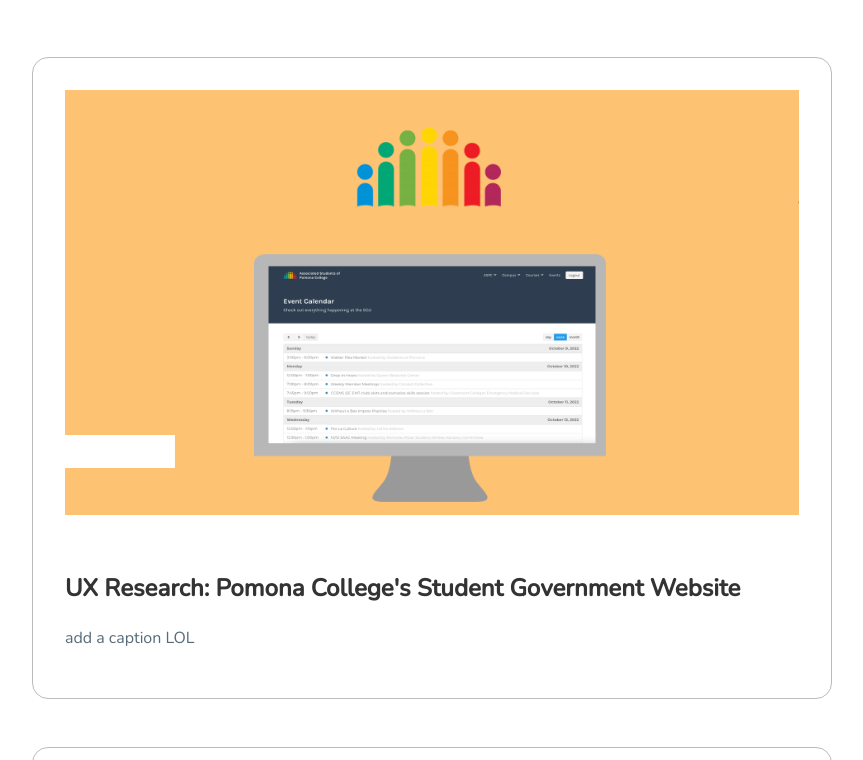
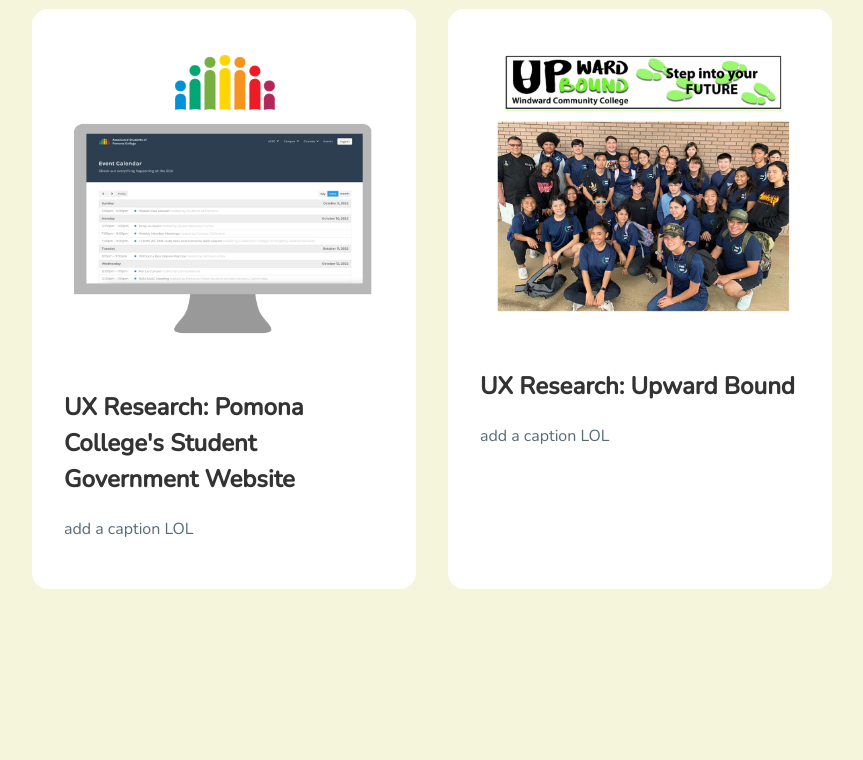
Before and after one commit to mtran413/mtran413.github.io, a plain HTML site: page index.html in a window 1280 px wide. Shown: the part 649-1409 px from the top of the page, without its empty margins (208-1071 px from the left). After the commit the page ends 1302 px from the top, so only its background shows below. Drawn offline with nearby package versions, Linux system fonts and the light colour scheme.

Commit message:
fixed card images

```diff
--- a/index.html
+++ b/index.html
@@ -1,7 +1,7 @@
 <!DOCTYPE html>
 <html>
 <head>
-  <title>michelle's personal website</title>
+  <title>Michelle's Personal Website</title>
   <link rel="stylesheet" type="text/css" href="resources/css/index.css" />
   <script src = "https://cdnjs.cloudflare.com/ajax/libs/jquery/3.1.1/jquery.min.js"></script>
     <script src="resources/js/nav.js" defer></script>
@@ -21,15 +21,15 @@
           data-visible= "false" class= "primary-navigation flex">
             <li class = "nav-item active">
               <a class = "nav-link scroll" href = "#container">
-                <span aria-hidden="true"></span>about</a>
+                <span aria-hidden="true"></span>about &nbsp</a>
             </li>
             <li class = "nav-item">
               <a class = "nav-link scroll" href = "#projects">
-                <span aria-hidden="true"></span>projects</a>
+                <span aria-hidden="true"></span>projects &nbsp</a>
             </li>
             <li class = "nav-item">
               <a class = "nav-link scroll" href = "#interests" id ="hobbies">
-                <span aria-hidden="true"></span>interests</a>
+                <span aria-hidden="true"></span>interests &nbsp</a>
             </li>
             <li class = "nav-item">
               <a class = "nav-link scroll" href = "#footer" id = "contact">
@@ -50,16 +50,16 @@
             </p>
       </div>
 
+      <h1>Projects</h1>
       <div id = "projects">
-        <h1>Projects</h1>
         <div class = "project-box">
-            <img src = "resources/images/ASPC.png" alt = "sagehen-sprint project"/>
-            <h2>UX Research: Pomona College's Student Government Website</h2>
+            <img src = "resources/images/aspc computer.png" alt = "ASPC Events Page"/>
+            <h2><a href="/aspc project.html" class="project title">UX Research: Pomona College's Student Government Website</a></h2>
             <p>add a caption LOL</p>
         </div>
 
         <div class = "project-box">
-            <img src = "resources/images/ASPC.png" alt = "sagehen-sprint project"/>
+            <img src = "resources/images/ub image.png" alt = "sagehen-sprint project"/>
             <h2>UX Research: Upward Bound</h2>
             <p>add a caption LOL</p>
         </div>
--- a/resources/css/index.css
+++ b/resources/css/index.css
@@ -8,6 +8,7 @@
     font-family: "Nunito", "Helvetica", "Arial", sans-serif;
     color: #566b78;
     text-align: left;
+    background-color: beige;
 }
 
 h2 {
@@ -186,24 +187,35 @@
     justify-content: center;
     padding-top: 4em;
     padding-bottom: 0.5em;
-    text-align: left;
+    text-align: center;
 }
 
 
 /* profile box */
 #projects {
     display: flex;
-    flex-direction: column;
+    flex-direction: row;
     row-gap: 3em;
+    column-gap: 2em;
 
 }
 
+.title {
+    text-decoration: none;
+    color: unset;
+}
+
 .project-box {
-    border: 1px solid #bbb;
+    /* border: 1px solid #bbb; */
     padding: 2em;
     border-radius: 16px;
+    background-color: white;
 }
 
 .project-box img {
+    display: block;
+    margin: auto;
+    height: auto;
     width: 100%;
+    margin: 0 0;
 }
```
Also changed, not shown: aspc project.html (added, +10 -0 lines), resources/images/aspc computer.png (added), resources/images/ub image.png (added).
